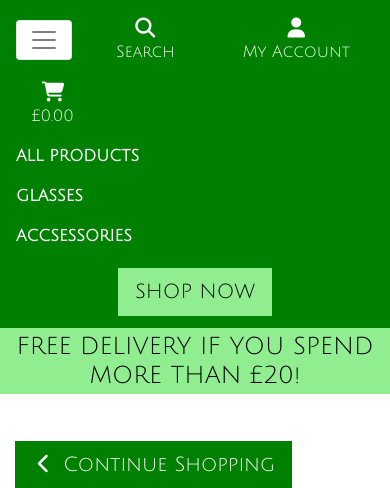
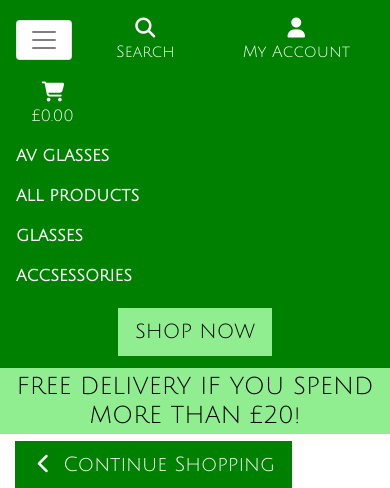
Before and after one commit to atvars/av_glasses, a Django app: page /cart/ in a window 390 px wide, after a click that opens the changed part. Shown: the top 488 px of the page. Run offline with Django 3.2, Linux system fonts and the light colour scheme; some libraries are stand-ins or nearby versions.

Commit message:
final commit

```diff
--- a/av_glasses/settings.py
+++ b/av_glasses/settings.py
@@ -132,7 +132,7 @@ else:
 
 AUTH_PASSWORD_VALIDATORS = [
     {
-        'NAME': 'django.contrib.auth.password_validation.UserAttributeSimilarityValidator',
+        'NAME': 'django.contrib.auth.(password_validation.UserAttributeSimilarityValidator',
     },
     {
         'NAME': 'django.contrib.auth.password_validation.MinimumLengthValidator',
--- a/templates/includes/main-nav.html
+++ b/templates/includes/main-nav.html
@@ -1,5 +1,10 @@
 <div class="collapse navbar-collapse" id="main-nav">
     <ul class="navbar-nav w-auto mx-auto">
+        <li class="nav-item text-white d-block d-md-none">
+            <a class="logo-font font-weight-bold nav-link text-white mr-5" href="{% url 'home' %}" id="home-link">
+                AV Glasses
+            </a>
+        </li>
         <li class="nav-item dropdown">
             <a class="logo-font font-weight-bold nav-link text-white mr-5" href="#" id="all-products-link"
             data-toggle="dropdown" aria-haspopup="true" aria-expanded="false">
```
